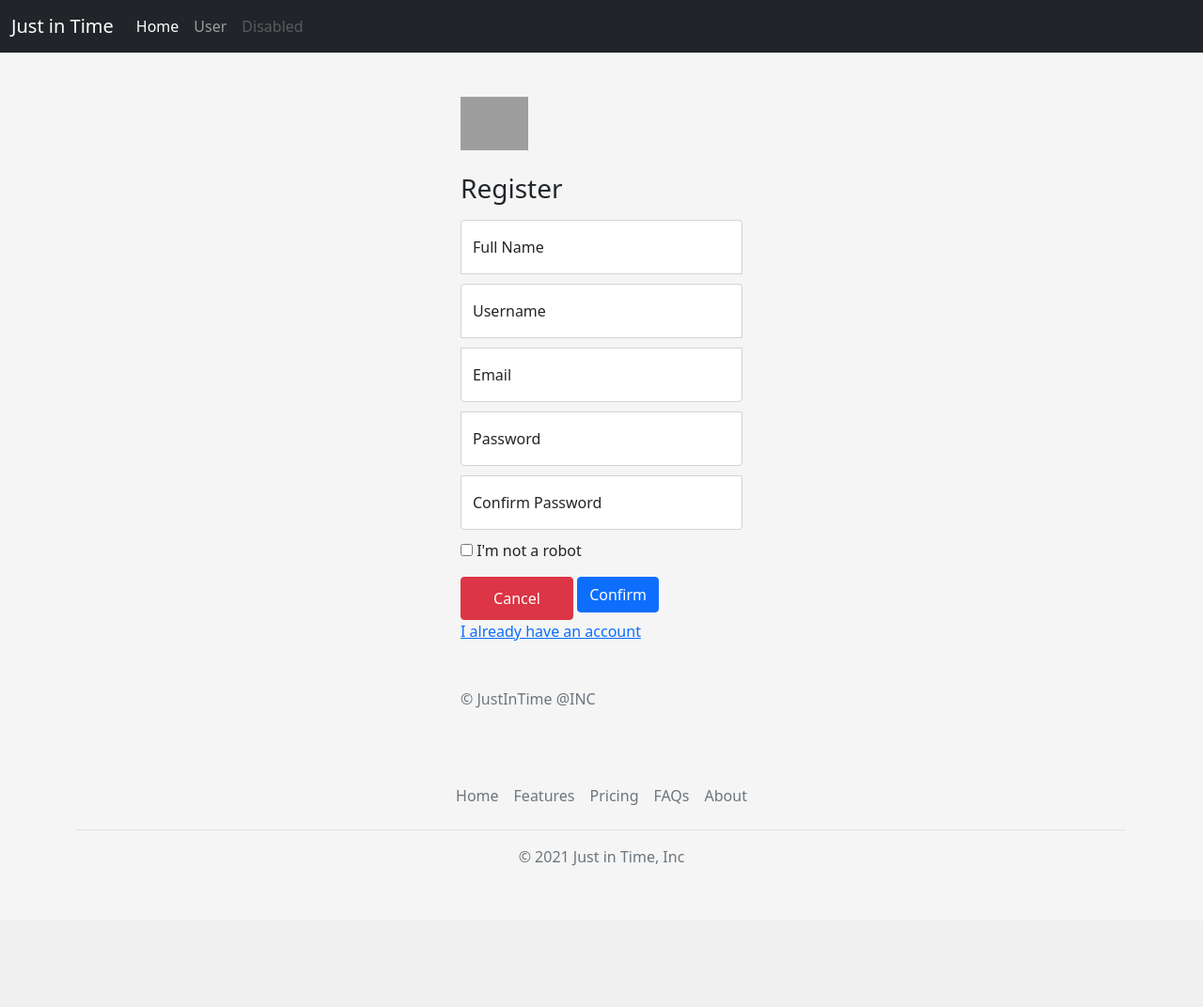
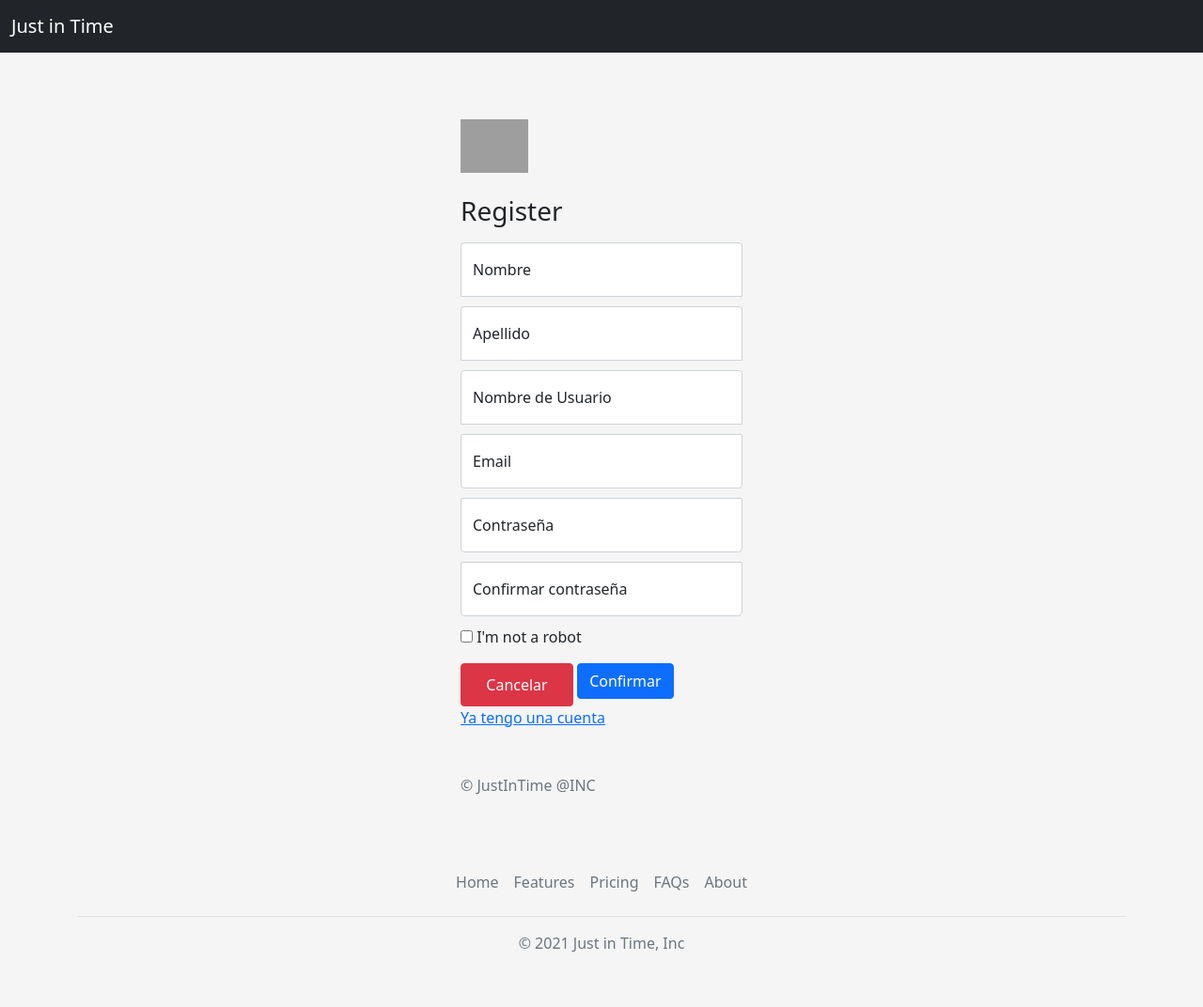
Before and after one commit to Biscaldi-Iv/TPI-Soporte, a Flask app: page /register in a window 1280 px wide. Shown: the whole page at 94% size. Before the commit the page ends 922 px from the top, so only its background shows below. Run offline with Flask 2, Linux system fonts and the light colour scheme; some libraries are stand-ins or nearby versions; grey boxes are pictures that could not be loaded.

Commit message:
registro

```diff
--- a/mvc/controllers/routes.py
+++ b/mvc/controllers/routes.py
@@ -3,12 +3,23 @@ from entities.models import Users
 from bussiness.usuarios_logic import UserLogic
 from typing import Dict
 
-global_scope= Blueprint('home', __name__, template_folder='templates')
+
+global_scope= Blueprint('justintime', __name__, template_folder='templates')
 
 @global_scope.route('/home', methods=['POST', 'GET'])
 def home():
     """if session.get('user_id')==None:
         return  redirect('http://127.0.0.1:5000/')"""
+    user_logic=UserLogic()
+    if session['user'] is not None:
+        context={'user':user_logic.get(session.get('user'))}
+        """Falta chequear si esta logueado"""
+        return render_template('home/home.html',**context)
+    else:
+        return redirect('/')
+
+@global_scope.route('/', methods=['POST', 'GET'])
+def login(contex:Dict=None):
     user_logic = UserLogic()
     if request.method == 'POST':
         error = None
@@ -19,35 +30,71 @@ def home():
 
         if type(user) == Users:
             session.clear()
-            session['user']=user.username
-            session['auth']=1
-            context={'user':user}
-            return render_template('home/home.html',**context)
+            session['user'] = user.username
+            session['auth'] = 1
+            context = {'user': user}
+            return redirect('/home')
 
         if user is None:
             error = "Username incorrecto"
+            print(error)
         elif user is False:
             error = "Contraseña incorrecta"
+            print(error)
         context = {'error': error, }
-        return login(context)
+        return render_template('log_in/logIn.html', **context)
     else:
-        context={'user':user_logic.get(session.get('user'))}
-        """Falta chequear si esta logueado"""
-        return render_template('home/home.html',**context)
-
-@global_scope.route('/', methods=['POST', 'GET'])
-def login(contex:Dict=None):
-    try:
-        if session['user'] is not None and session['auth']==1:
-            return redirect('/home')
-    except:
-        if type(contex)==dict:
-            return render_template('log_in/logIn.html', **contex)
+        try:
+            if session['user'] is not None and session['auth']==1:
+                return redirect('/home')
+        except:
+            if type(contex)==dict:
+                print(dict)
+                return render_template('log_in/logIn.html', **contex)
+        print("no dict")
         return render_template('log_in/logIn.html')
 
 @global_scope.route('/register', methods=['POST', 'GET'])
 def register():
     if request.method == 'POST':
-        pass
+        """la unica forma de llegar a register con POST es registrando una cuenta-
+        esta pagina registrara la cuenta y enviara a home"""
+        context=dict()
+        user_logic=UserLogic()
+        newuser=Users(request.form['username'], request.form['name'],
+                  request.form['lastname'], request.form['password'],
+                  request.form['email'])
+
+        if user_logic.get(newuser.username) is None:
+            """registra"""
+            #paso 1- chequear si las contraseñas coinciden
+            if newuser.check_password(request.form['passconfirm']):
+                user_logic.register(newuser)
+                print("usuario registrado")
+                session['user']=newuser.username
+                session['auth']=1
+                return redirect('/home')
+            else:
+                """no coinciden las contras"""
+                context.update({'error':'Las contraseñas deben coincidir',
+                                'lastdata':newuser})
+        else:
+            """usuario ya registrado"""
+            context.update({'error': 'Nombre de Usuario ya registrado',
+                            'lastdata': newuser})
+        """tendra el dict con el error surgido y recupera los datos para el form"""
+        return render_template('register/register.html', **context)
+
+
+
     else:
-        return render_template('sign_up/signUp.html')
+        """method=get"""
+        u=Users('','','','','')
+        context={'error':'', 'lastdata':u}
+        return render_template('register/register.html',**context)
+
+@global_scope.route('/logout', methods=['POST','GET'])
+def logout():
+    session['user']=None
+    session['auth']=0
+    return redirect('/')
--- a/mvc/templates/common/base.html
+++ b/mvc/templates/common/base.html
@@ -1,5 +1,5 @@
 <!doctype html>
-<html lang="en" class="h-100">
+<html lang="es" class="h-100">
   <head>
     <meta charset="utf-8">
     <meta name="viewport" content="width=device-width, initial-scale=1">
@@ -47,15 +47,7 @@
       </button>
       <div class="collapse navbar-collapse" id="navbarCollapse">
         <ul class="navbar-nav me-auto mb-2 mb-md-0">
-          <li class="nav-item">
-            <a class="nav-link active" aria-current="page" href="{{url_for('home.home')}}">Home</a>
-          </li>
-          <li class="nav-item">
-            <a class="nav-link" href="#">User</a>
-          </li>
-          <li class="nav-item">
-            <a class="nav-link disabled">Disabled</a>
-          </li>
+          {% block navbarbtns %}{% endblock %}
         </ul>
       </div>
     </div>
@@ -67,7 +59,7 @@
 
     <br>
     <br>
-
+    <br>
   </body>
   <!-- contenido a insertar -->
 
--- /dev/null
+++ b/mvc/templates/register/register.html
@@ -0,0 +1,73 @@
+{% extends 'common/base.html' %}
+
+{% block title %}
+<title>Register- Just in Time</title>
+{% endblock %}
+
+{% block index %}
+
+  <body class="text-center">
+        <!-- Bootstrap core CSS -->
+<link href="{{url_for('static',filename='assets/dist/css/bootstrap.min.css')}}" rel="stylesheet">
+    <!-- Custom styles for this template -->
+    <link href="{{url_for('static',filename='assets/dist/css/signUp.css')}}" rel="stylesheet">
+<main class="form-signup">
+  <form method="post">
+    <img class="mb-4" src="https://image.flaticon.com/icons/png/512/16/16235.png" alt="" width="72" height="57">
+    <h1 class="h3 mb-3 fw-normal">Register</h1>
+
+    <div class="form-floating">
+      <input type="text" class="form-control" id="name" name="name" placeholder="Guido" required value="{{lastdata.nombre}}">
+      <label for="name">Nombre</label>
+    </div>
+
+    <div class="form-floating">
+      <input type="text" class="form-control" id="lastname" name="lastname" placeholder="Van Rosum" required value="{{lastdata.apellido}}">
+      <label for="lastname">Apellido</label>
+    </div>
+
+    <div class="form-floating">
+      <input type="text" class="form-control" id="username" name="username" placeholder="name123" required value="{{lastdata.username}}">
+      <label for="username">Nombre de Usuario</label>
+    </div>
+
+    <div class="form-floating">
+      <input type="email" class="form-control" id="email" name="email" placeholder="name@example.com" required value="{{lastdata.email}}">
+      <label for="email">Email</label>
+    </div>
+
+    <div class="form-floating">
+      <input type="password" class="form-control" id="password" name="password" placeholder="Password">
+      <label for="password">Contraseña</label>
+    </div>
+
+    <div class="form-floating">
+      <input type="password" class="form-control" id="passconfirm" name="passconfirm" placeholder="Password">
+      <label for="passconfirm">Confirmar contraseña</label>
+    </div>
+
+    <div class="checkbox mb-3">
+      <label>
+        <input type="checkbox" value="Validacion-robot"> I'm not a robot
+      </label>
+    </div>
+
+    <p style="color:red">{{error}}</p>
+
+    <button id="btnCancel" class="btn btn-danger btn-md center-block" type="submit">Cancelar</button>
+    <button id="btnSumbit" class="btn btn-primary btn-md center-block" type="submit">Confirmar</button>
+
+    <div class="clearfix"></div>
+
+    <a href='{{url_for("justintime.login")}}'>Ya tengo una cuenta</a>
+
+    <footer class="mt-5 mb-3 text-muted">&copy; JustInTime @INC</footer>
+
+  </form>
+</main>
+
+
+
+  </body>
+
+{% endblock %}
--- a/mvc/templates/sign_up/signUp.html
+++ /dev/null
@@ -1,66 +0,0 @@
-{% extends 'common/base.html' %}
-
-{% block title %}
-<title>Register- Just in Time</title>
-{% endblock %}
-
-{% block index %}
-
-  <body class="text-center">
-        <!-- Bootstrap core CSS -->
-<link href="{{url_for('static',filename='assets/dist/css/bootstrap.min.css')}}" rel="stylesheet">
-    <!-- Custom styles for this template -->
-    <link href="{{url_for('static',filename='assets/dist/css/signUp.css')}}" rel="stylesheet">
-<main class="form-signup">
-  <form>
-    <img class="mb-4" src="https://image.flaticon.com/icons/png/512/16/16235.png" alt="" width="72" height="57">
-    <h1 class="h3 mb-3 fw-normal">Register</h1>
-
-    <div class="form-floating">
-      <input type="text" class="form-control" id="fullname" placeholder="name@example.com">
-      <label for="fullname">Full Name</label>
-    </div>
-
-    <div class="form-floating">
-      <input type="text" class="form-control" id="username" placeholder="name@example.com">
-      <label for="username">Username</label>
-    </div>
-
-    <div class="form-floating">
-      <input type="email" class="form-control" id="email" placeholder="name@example.com">
-      <label for="email">Email</label>
-    </div>
-
-    <div class="form-floating">
-      <input type="password" class="form-control" id="password" placeholder="Password">
-      <label for="password">Password</label>
-    </div>
-
-    <div class="form-floating">
-      <input type="password" class="form-control" id="passconfirm" placeholder="Password">
-      <label for="passconfirm">Confirm Password</label>
-    </div>
-
-    <div class="checkbox mb-3">
-      <label>
-        <input type="checkbox" value="Validacion-robot"> I'm not a robot
-      </label>
-    </div>
-
-    <button id="btnCancel" class="btn btn-danger btn-md center-block" type="submit">Cancel</button>
-    <button id="btnSumbit" class="btn btn-primary btn-md center-block" type="submit">Confirm</button>
-
-    <div class="clearfix"></div>
-
-    <a href='/'>I already have an account</a>
-
-    <footer class="mt-5 mb-3 text-muted">&copy; JustInTime @INC</footer>
-
-  </form>
-</main>
-
-
-
-  </body>
-
-{% endblock %}
```
Also changed, not shown: mvc/templates/home/home.html (+16 -1 lines), mvc/templates/log_in/logIn.html (+12 -6 lines), 1 other file.
